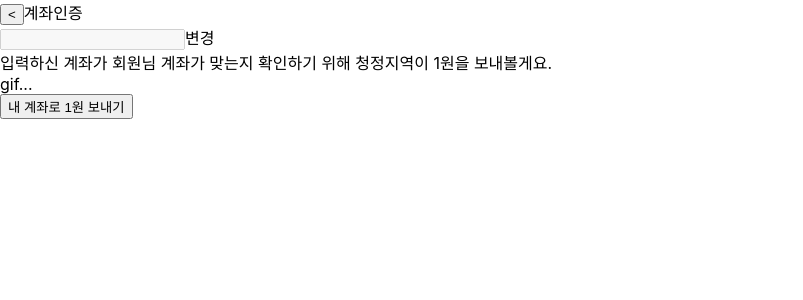
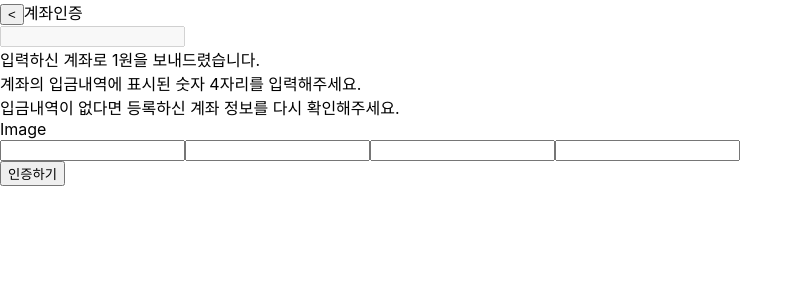
Before and after one commit to Endura0535/youth-policy-zone, a React (Create React App) app in the folder Frontend/: page /account-auth in a window 1280 px wide. Both pictures are taken after a click on the button "내 계좌로 1원 보내기". Shown: the top 300 px of the page, without its empty margins (0-803 px from the left). Built offline with nearby package versions, Linux system fonts and the light colour scheme.

Commit message:
feat: 계좌인증 번호입력 페이지

```diff
--- a/Frontend/src/pages/BankAccountAuthenticationPage.js
+++ b/Frontend/src/pages/BankAccountAuthenticationPage.js
@@ -1,10 +1,13 @@
 import React, { useState } from 'react'
 import { useNavigate } from 'react-router-dom'
 import { useMember } from '../MemberContext';
+import BankAccountAuthenticationRequest from './component/BankAccountAuthenticationRequest';
+import BankAccountAuthenticationResponse from './component/BankAccountAuthenticationResponse';
 
 function BankAccountAuthenticationPage() {
   const { bankAccount, onBankAccountChanged } = useMember();
   const [ accountChange, setAccountChange ] = useState(true);
+  const [ isRequested, setIsRequested ] = useState(false);
   const navigate = useNavigate();
 
   const onClickBackButton = () => {
@@ -15,25 +18,15 @@ function BankAccountAuthenticationPage() {
     setAccountChange(!accountChange);
   }
 
-  const onClickAuthRequestButton = () => {
-
-  }
-
   return (
     <div>
       <div><button onClick={onClickBackButton}>{"<"}</button>계좌인증</div>
       {/* 계좌번호 */}
       <div>
         <input type="text" onChange={onBankAccountChanged} value={bankAccount} id="bankAccount" disabled={accountChange} />
-        <span onClick={onHandleAccountChange}>{accountChange? "변경" : "확인"}</span>
+        {!isRequested && <span onClick={onHandleAccountChange}>{accountChange? "변경" : "확인"}</span>}
       </div>
-      <div>입력하신 계좌가 회원님 계좌가 맞는지 확인하기 위해 청정지역이 1원을 보내볼게요.</div>
-      {/* GIF */}
-      <div>
-        <div>gif...</div>
-      </div>
-      {/* 요청 전송 버튼 */}
-      <button type="button" onClick={onClickAuthRequestButton}>내 계좌로 1원 보내기</button>
+      {isRequested? <BankAccountAuthenticationResponse /> : <BankAccountAuthenticationRequest setIsRequested={setIsRequested}/>}
     </div>
   )
 }
--- /dev/null
+++ b/Frontend/src/pages/component/BankAccountAuthenticationRequest.js
@@ -0,0 +1,24 @@
+import React from 'react'
+
+function BankAccountAuthenticationRequest({setIsRequested}) {
+
+
+
+  const onClickAuthRequestButton = () => {
+    setIsRequested(true);
+  }
+
+  return (
+    <div>
+      <div>입력하신 계좌가 회원님 계좌가 맞는지 확인하기 위해 청정지역이 1원을 보내볼게요.</div>
+      {/* GIF */}
+      <div>
+        <div>gif...</div>
+      </div>
+      {/* 요청 전송 버튼 */}
+      <button type="button" onClick={onClickAuthRequestButton}>내 계좌로 1원 보내기</button>
+    </div>
+  )
+}
+
+export default BankAccountAuthenticationRequest
--- /dev/null
+++ b/Frontend/src/pages/component/BankAccountAuthenticationResponse.js
@@ -0,0 +1,37 @@
+import React from 'react'
+
+function BankAccountAuthenticationResponse({setIsRequested}) {
+
+  const onKeyDown = (e) => {
+    console.log(e);
+  }
+
+  const onClickAuthResponseButton = () => {
+    // 인증번호 전송
+    // 회원가입 완료 페이지로 이동
+  }
+
+  return (
+    <div>
+      <div>
+        입력하신 계좌로 1원을 보내드렸습니다. <br />
+        계좌의 입금내역에 표시된 숫자 4자리를 입력해주세요. <br />
+        입금내역이 없다면 등록하신 계좌 정보를 다시 확인해주세요.
+      </div>
+      <div>
+        <div>Image</div>
+        <div>
+          {/* 인증번호 입력 */}
+          <input type='text' onKeyDown={onKeyDown}></input>
+          <input type='text' onKeyDown={onKeyDown}></input>
+          <input type='text' onKeyDown={onKeyDown}></input>
+          <input type='text' onKeyDown={onKeyDown}></input>
+        </div>
+      </div>
+      {/* 요청 전송 버튼 */}
+      <button type="button" onClick={onClickAuthResponseButton}>인증하기</button>
+    </div>
+  )
+}
+
+export default BankAccountAuthenticationResponse
```
